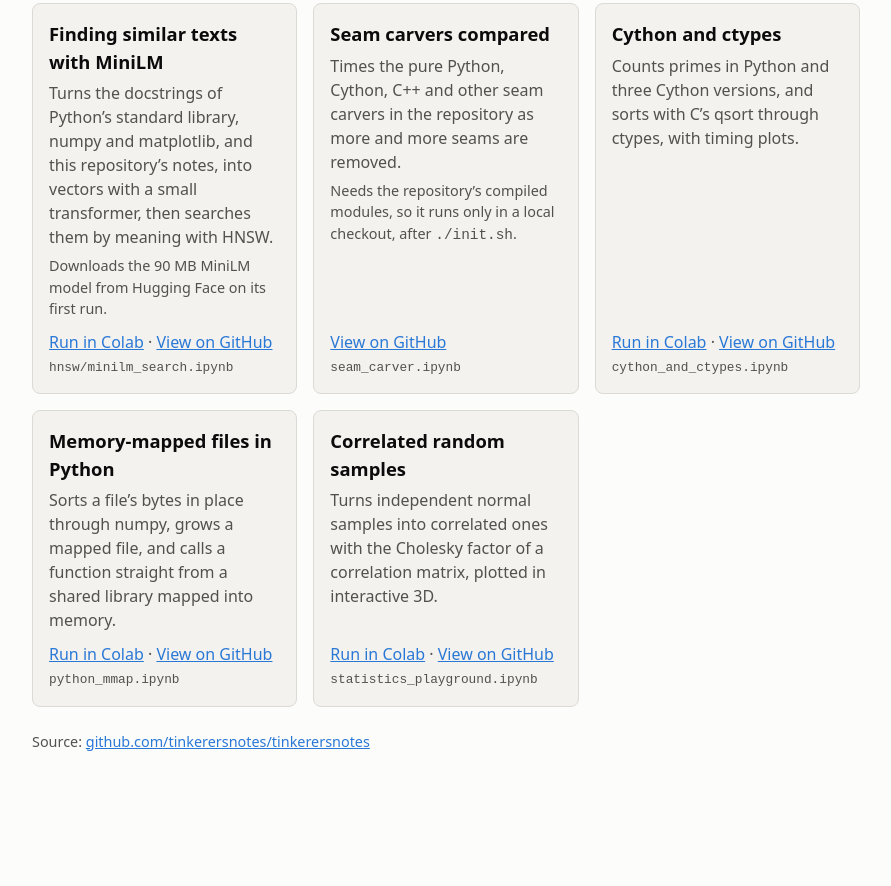
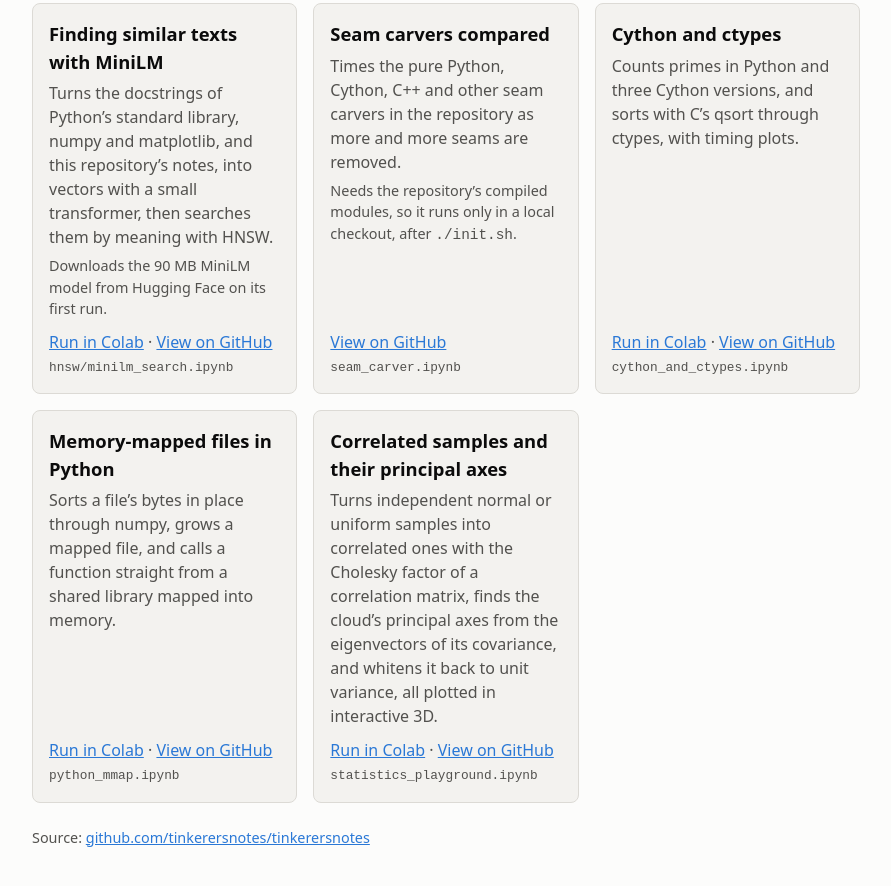
Before and after one commit to tinkerersnotes/tinkerersnotes, a plain HTML site: page pages/index.html in a window 1280 px wide. Shown: the part 1221-2107 px from the top of the page, without its empty margins (194-1085 px from the left). Before the commit the page ends 2021 px from the top, so only its background shows below. Drawn offline with Linux system fonts and the light colour scheme.

Commit message:
Statistics playground: whitening, and uniform samples to switch to
The data in the principal axes basis is scaled to unit variance and plotted
beside it. A commented-out line draws the independent samples from a uniform
distribution with mean 0 and standard deviation 1 instead: the whitened
cube comes back rotated, which a round Gaussian can't show. The Pages card
names the principal axes and whitening.

Co-Authored-By: Claude Opus 5.5 <noreply@anthropic.com>

```diff
--- a/pages/index.html
+++ b/pages/index.html
@@ -161,8 +161,8 @@
         <p class="links"><a href="https://colab.research.google.com/github/tinkerersnotes/tinkerersnotes/blob/main/python_mmap.ipynb">Run in Colab</a> · <a href="https://github.com/tinkerersnotes/tinkerersnotes/blob/main/python_mmap.ipynb">View on GitHub</a> <code>python_mmap.ipynb</code></p>
       </li>
       <li class="notebook">
-        <h3>Correlated random samples</h3>
-        <p>Turns independent normal samples into correlated ones with the Cholesky factor of a correlation matrix, plotted in interactive 3D.</p>
+        <h3>Correlated samples and their principal axes</h3>
+        <p>Turns independent normal or uniform samples into correlated ones with the Cholesky factor of a correlation matrix, finds the cloud’s principal axes from the eigenvectors of its covariance, and whitens it back to unit variance, all plotted in interactive 3D.</p>
         <p class="links"><a href="https://colab.research.google.com/github/tinkerersnotes/tinkerersnotes/blob/main/statistics_playground.ipynb">Run in Colab</a> · <a href="https://github.com/tinkerersnotes/tinkerersnotes/blob/main/statistics_playground.ipynb">View on GitHub</a> <code>statistics_playground.ipynb</code></p>
       </li>
     </ul>
```
Also changed, not shown: 1 other file.
